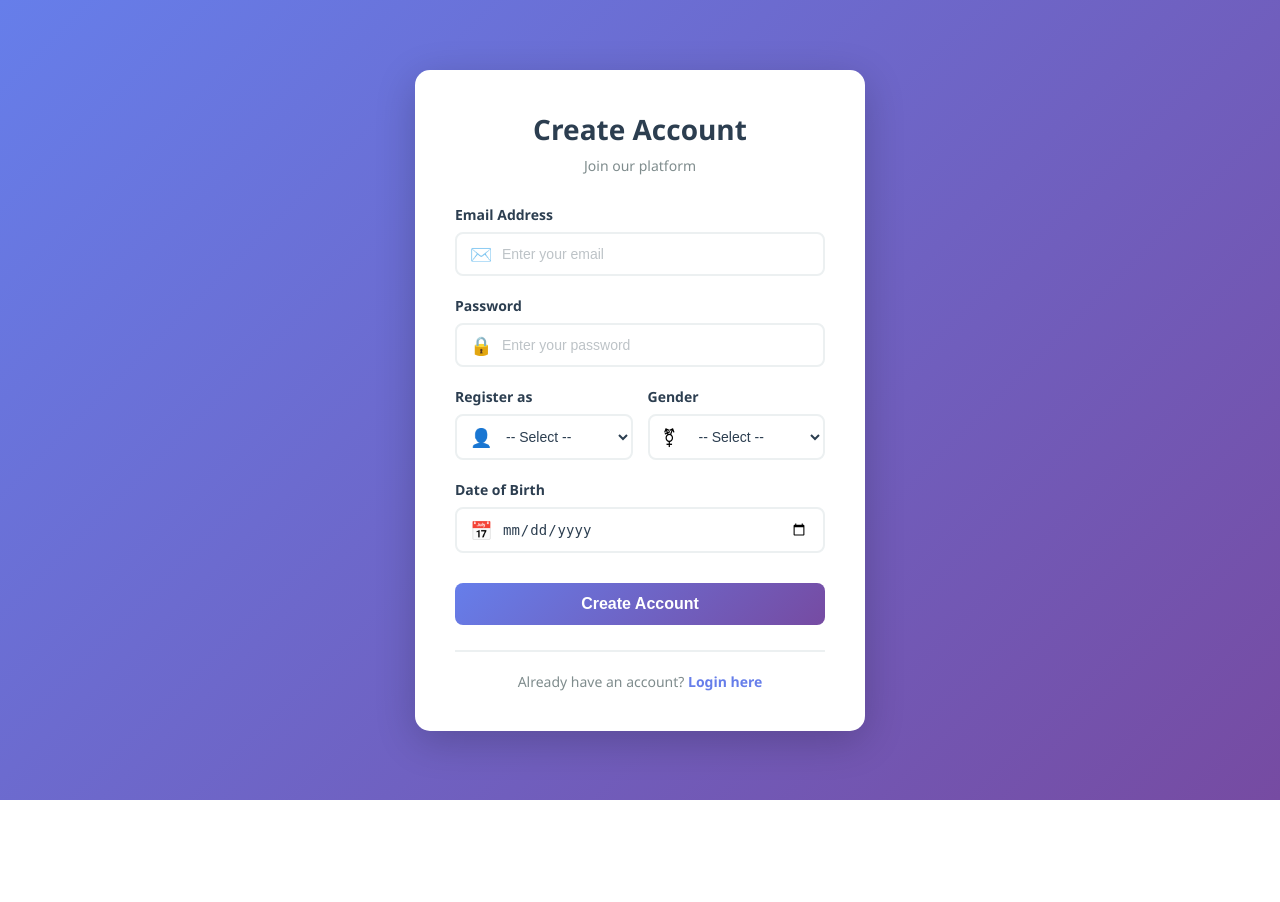
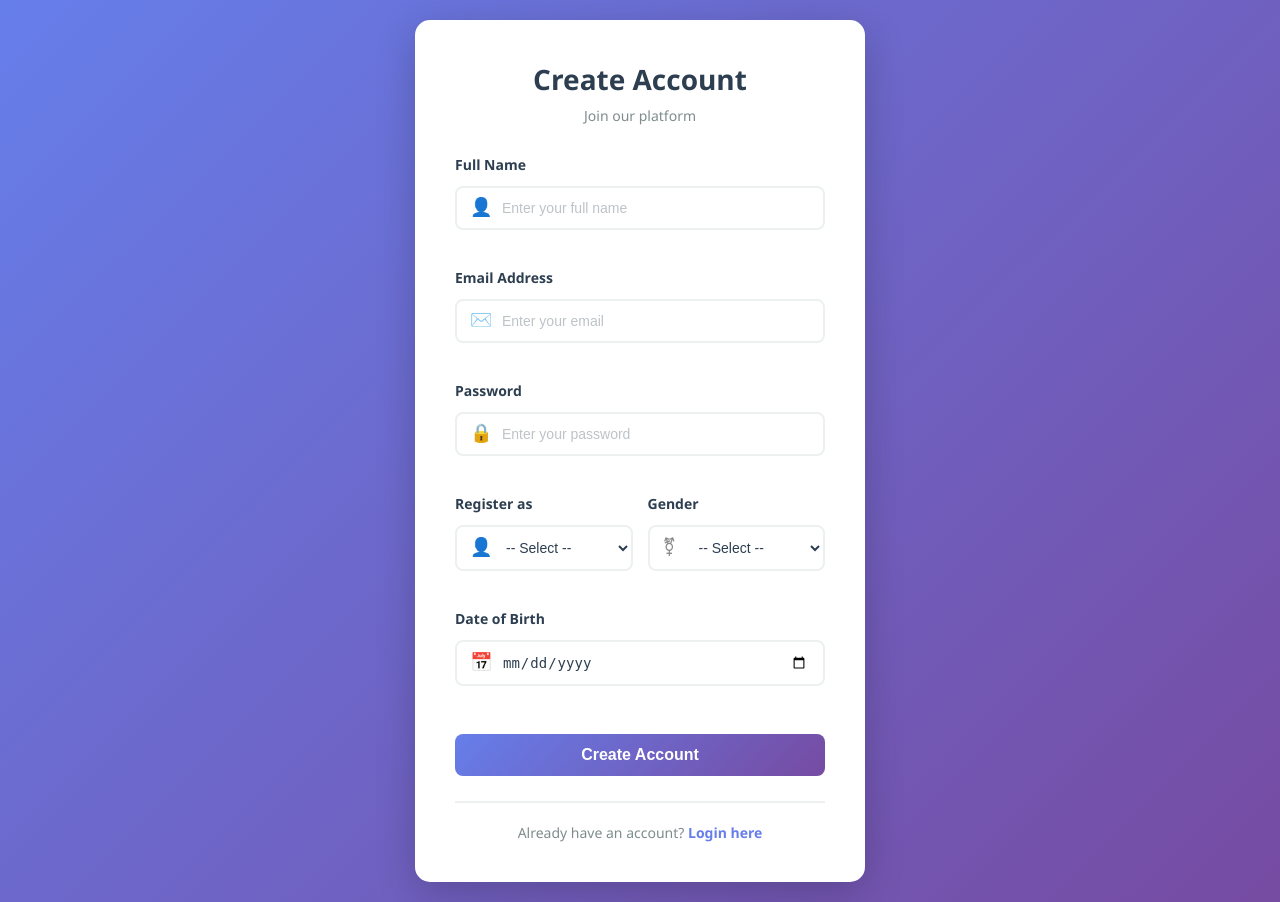
Before and after one commit to deborahpeace881-sudo/Role-authentication-system, a Flask app: page /signup in a window 1280 px wide. Before the commit the page ends 800 px from the top, so only its background shows below. Run offline with Flask 3, Linux system fonts and the light colour scheme; parts of the project's set-up code (start-up, migrations or seed data) failed here and were passed over.

Commit message:
final version

```diff
--- a/routes/admin.py
+++ b/routes/admin.py
@@ -81,7 +81,7 @@ def admin_requests():
     requests = []
     for doc in requests_ref:
         data = doc.to_dict()
-        data["uid"] = doc.id
+        data["id"] = doc.id
         requests.append(data)
     return render_template("admin/admin_requests.html", requests=requests)
 
--- a/routes/auth.py
+++ b/routes/auth.py
@@ -94,7 +94,8 @@ def signup():
     db = current_app.db
 
     if request.method == "POST":
-        email = request.form.get("email", "").strip().lower()
+        name = request.form.get("name")
+        email = request.form.get("email").strip().lower()
         password = request.form.get("password")
         role = request.form.get("role")
         gender = request.form.get("gender")
@@ -110,6 +111,7 @@ def signup():
             user_role = "pending" if role == "admin" else "student"
 
             db.collection("users").document(user.uid).set({
+                "name": name,
                 "email": email,
                 "role": user_role,
                 "gender": gender,
--- a/static/css/auth.css
+++ b/static/css/auth.css
@@ -151,6 +151,7 @@ body.auth-body.dark-theme .auth-header p {
 .form-group {
     display: flex;
     flex-direction: column;
+    margin-bottom: 18px;
 }
 
 .form-row {
@@ -182,8 +183,10 @@ body.auth-body.dark-theme label {
     left: 15px;
     font-size: 18px;
     pointer-events: none;
+    color: #888;
 }
 
+input[type="text"],
 input[type="email"],
 input[type="password"],
 input[type="date"],
@@ -196,8 +199,11 @@ select {
     transition: all 0.3s ease;
     background-color: white;
     color: var(--text-light);
+    margin-top: 4px;
+    box-sizing: border-box;
 }
 
+body.auth-body.dark-theme input[type="text"],
 body.auth-body.dark-theme input[type="email"],
 body.auth-body.dark-theme input[type="password"],
 body.auth-body.dark-theme input[type="date"],
@@ -207,6 +213,7 @@ body.auth-body.dark-theme select {
     border-color: #404040;
 }
 
+input[type="text"]:focus,
 input[type="email"]:focus,
 input[type="password"]:focus,
 input[type="date"]:focus,
@@ -296,6 +303,7 @@ body.auth-body.dark-theme .auth-footer p {
     input[type="email"],
     input[type="password"],
     input[type="date"],
+    input[type="text"],
     select {
         padding: 10px 12px 10px 40px;
         font-size: 16px;
@@ -306,3 +314,69 @@ body.auth-body.dark-theme .auth-footer p {
         left: 12px;
     }
 }
+
+/* Add styling for the new Full Name field and improve input alignment */
+.form-group {
+    display: flex;
+    flex-direction: column;
+    margin-bottom: 18px;
+}
+
+.input-wrapper {
+    position: relative;
+    display: flex;
+    align-items: center;
+}
+
+.input-icon {
+    position: absolute;
+    left: 15px;
+    font-size: 18px;
+    pointer-events: none;
+    color: #888;
+}
+
+input[type="text"],
+input[type="email"],
+input[type="password"],
+input[type="date"],
+select {
+    width: 100%;
+    padding: 12px 15px 12px 45px;
+    border: 2px solid #ecf0f1;
+    border-radius: 8px;
+    font-size: 14px;
+    transition: all 0.3s ease;
+    background-color: white;
+    color: var(--text-light);
+    margin-top: 4px;
+    box-sizing: border-box;
+}
+
+body.auth-body.dark-theme input[type="text"],
+body.auth-body.dark-theme input[type="email"],
+body.auth-body.dark-theme input[type="password"],
+body.auth-body.dark-theme input[type="date"],
+body.auth-body.dark-theme select {
+    background-color: #3d3d3d;
+    color: var(--text-dark);
+    border-color: #404040;
+}
+
+input[type="text"]:focus,
+input[type="email"]:focus,
+input[type="password"]:focus,
+input[type="date"]:focus,
+select:focus {
+    outline: none;
+    border-color: #667eea;
+    box-shadow: 0 0 0 3px rgba(102, 126, 234, 0.1);
+}
+
+input::placeholder {
+    color: #bdc3c7;
+}
+
+body.auth-body.dark-theme input::placeholder {
+    color: #7f8c8d;
+}
--- a/templates/auth/signup.html
+++ b/templates/auth/signup.html
@@ -22,7 +22,18 @@
             {% endfor %}
         {% endwith %}
 
+
         <form method="POST" class="auth-form">
+
+            <div class="form-group">
+                <label for="name">Full Name</label>
+                <div class="input-wrapper">
+                    <span class="input-icon">👤</span>
+                    <input type="text" id="name" name="name" placeholder="Enter your full name" required>
+                </div>
+            </div>
+
+
             <div class="form-group">
                 <label for="email">Email Address</label>
                 <div class="input-wrapper">
@@ -38,6 +49,8 @@
                     <input type="password" id="password" name="password" placeholder="Enter your password" required>
                 </div>
             </div>
+
+
 
             <div class="form-row">
                 <div class="form-group">
```
Also changed, not shown: templates/admin/admin_requests.html (+44 -20 lines), app.py (line endings or trailing spaces).
